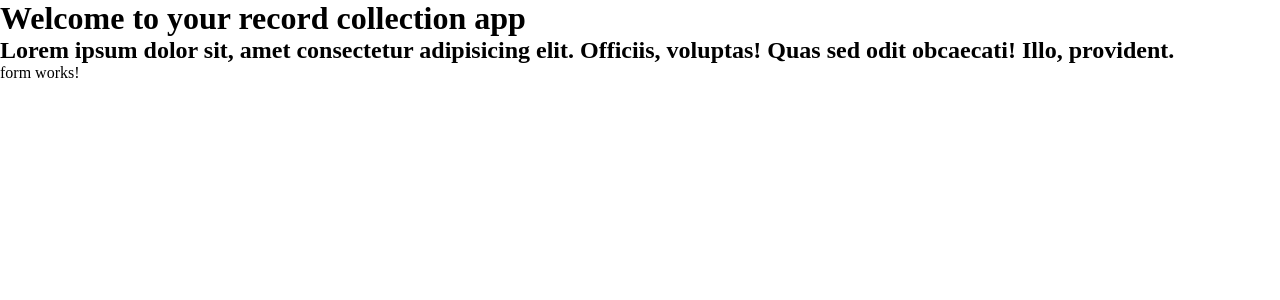
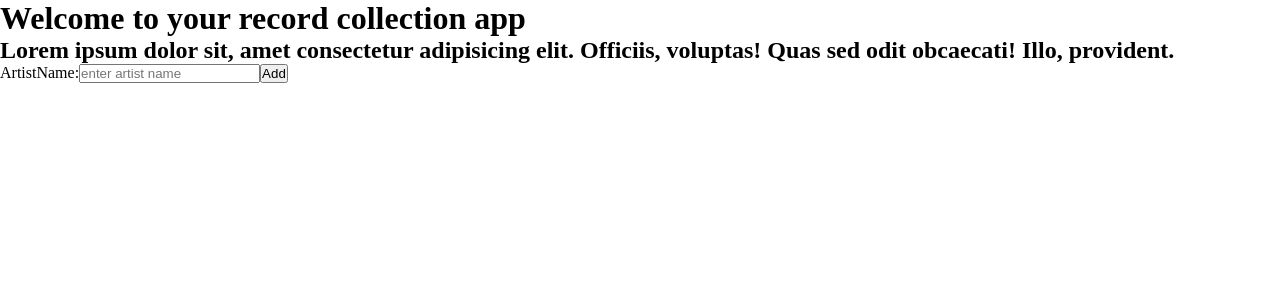
Before and after one commit to MatinKHD/record-collection, a React (Create React App) app: page / in a window 1280 px wide. Shown: the top 300 px of the page. Built offline with nearby package versions, Linux system fonts and the light colour scheme.

Commit message:
implement some form inputs and some function for handling the form

```diff
--- a/src/form.jsx
+++ b/src/form.jsx
@@ -1,7 +1,36 @@
+import { useState } from "react";
+
+const initialFormValue = {
+  recordName: "",
+  artistName: "",
+  description: "",
+};
 function Form() {
+  const [inputValue, setInputValue] = useState(initialFormValue);
+
+  function onFormSubmitHandler(e) {
+    e.preventDefault();
+    console.log(inputValue);
+  }
+  function onInputChangeHandler(e) {
+    setInputValue({
+      ...inputValue,
+      [e.target.name]: e.target.value,
+    });
+  }
   return (
     <>
-      <p>form works!</p>
+      <form onSubmit={onFormSubmitHandler}>
+        <label htmlFor="artistName">ArtistName:</label>
+        <input
+          type="text"
+          placeholder="enter artist name"
+          name="artistName"
+          id="artistName"
+          onChange={onInputChangeHandler}
+        />
+        <button type="submit">Add</button>
+      </form>
     </>
   );
 }
```
